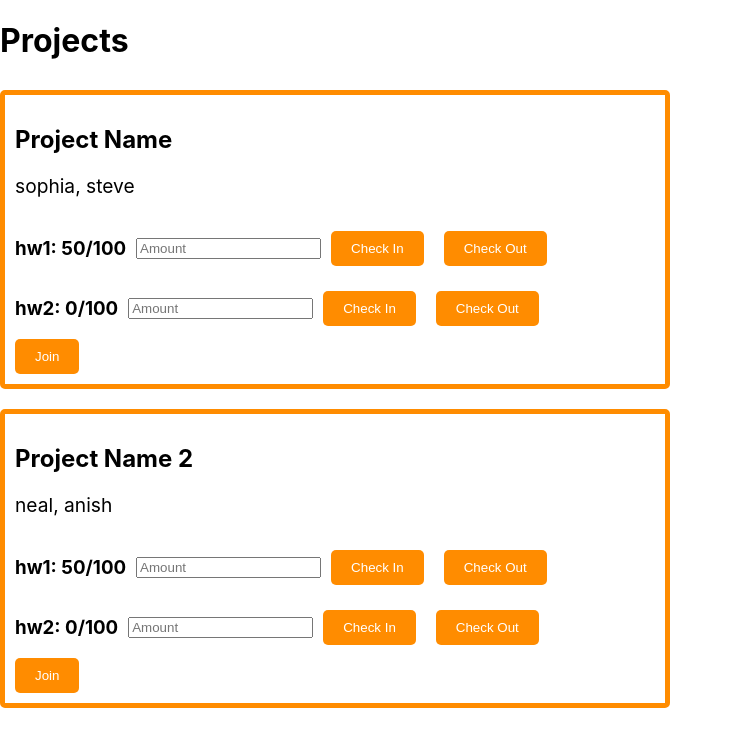
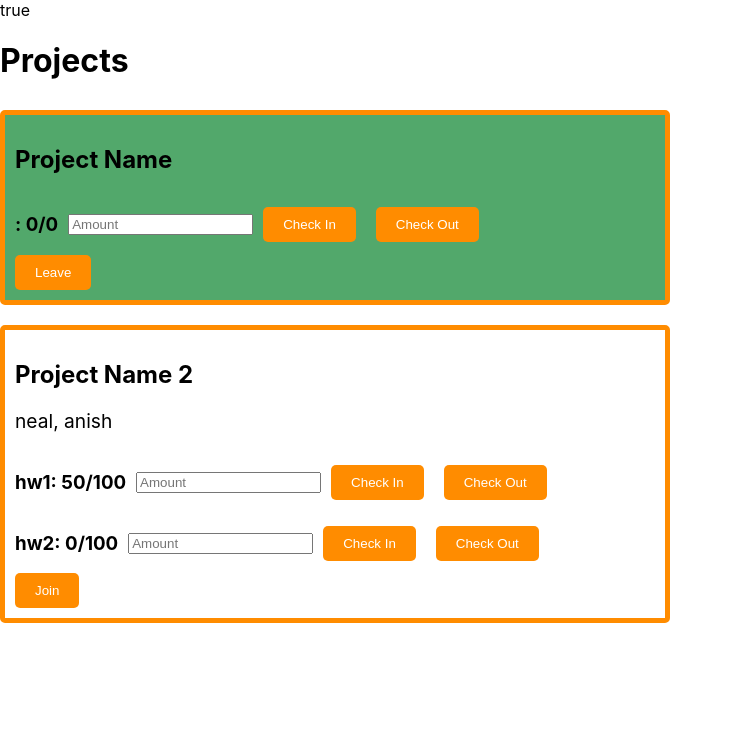
Before and after one commit to avanibhute02/vercel_test, a React (Create React App) app in the folder ReactFlask/: page /dashboard in a window 1280 px wide. Shown: the top 746 px of the page, without its empty margins (0-733 px from the left). Built offline with nearby package versions, Linux system fonts and the light colour scheme; no server answers.

Commit message:
backend stuff

```diff
--- a/ReactFlask/src/LoginPage.js
+++ b/ReactFlask/src/LoginPage.js
@@ -24,8 +24,8 @@ const [error, setError] = useState(false);
     const goToSignUp = () => {
     navigate('/signup'); // Navigates to the '/signup' route
   };
-    const goToDashboard = () => {
-    navigate('/dashboard'); // Navigates to the '/signup' route
+    const goToDashboard = (username) => {
+    navigate('/dashboard', {state: {username}}); // Navigates to the '/signup' route
   };
 const handleUsername = (e) => {
 	setUsername(e.target.value);
@@ -66,7 +66,7 @@ const handleSubmit = (e) => {
           if (data.code === 200) {
               setRpassword(data.password)
               setError(false);
-              goToDashboard();
+              goToDashboard(username);
           } else {
               setError(true);
               setRpassword("response code: " + data.code + " and message received: " + data.error);
--- a/ReactFlask/src/UserDashboardPage.js
+++ b/ReactFlask/src/UserDashboardPage.js
@@ -1,4 +1,5 @@
 import React, { useState } from 'react';
+import { useLocation } from 'react-router-dom';
 import './Dashboard.css';
 // import './App.css'
 
@@ -27,6 +28,7 @@ function ProjectsList({ projects }) {
 }
 
 function ProjectComponent({ project }) {
+
   const [isJoin, setStatus] = useState(project.status);
   const joinText = isJoin ? "Leave" : "Join";
 
@@ -170,42 +172,92 @@ function HardwareSet({ name, capacity, available, isJoin, project }) {
 function App() {
   const [error, setError] = useState(false);
   const [name, setName] = useState("");
+  const [flag, setFlag] = useState(0);
   const [users, setUsers] = useState([""]);
+  const [sets, setSets] = useState([""]);
+  const [available, setAvailable] = useState([0]);
+  const [cap, setCap] = useState([0]);
+  const [stat, setStat] = useState(true);
+  // const [part, setPart] = useState(false);
+  const location = useLocation();
+  const username = location.state && location.state.username;
+
+  const getStat = () =>{
+    var fetchURL = "/status/"+username
+    fetch(fetchURL)
+
+        .then((response) => response.text())
+        .then(function (data) {
+          data = JSON.parse(data);
 
 
-  var fetchURL="/setup/"
-        fetch(fetchURL)
+          if (data.code === 200) {
+            if (data.result === true) {
+              setStat(true)
+            } else{
+              setStat(false)
+            }
+          } else {
+            setError(true);
+          }
+          // if(stat===0){
+          //   setPart(false)
+          // }else { setPart(true)}
+        })
+    // data.name="hello"
+
+  }
+
+  const setup = () => {
+
+    var fetchURL = "/setup/"+username
+    fetch(fetchURL)
 
         .then((response) => response.text())
-        .then(function(data) {
+        .then(function (data) {
           data = JSON.parse(data);
 
 
           if (data.code === 200) {
             setError(false);
             setName(data.info.name)
-            // setUsers(data.info.users)
+            setUsers(data.info.users)
+            // setStat(data.info.status)
+            setSets(data.info.sets)
+            setAvailable(data.info.available)
+            setCap(data.info.cap)
+            setFlag(1)
           } else {
             setError(true);
           }
+          // if(stat===0){
+          //   setPart(false)
+          // }else { setPart(true)}
         })
     // data.name="hello"
+  }
+  if(flag===0) {
+    setup();
+    getStat();
+  }
 
 
 
   const projects = [
     {
       Name: name,
-      users: ["sophia", "steve"],
-      status: false,
-      setNames: ["hw1", "hw2"],
-      sets: ["50", "0"],
-      cap: ["100", "100"]
+      users: users,
+      status: stat,
+      // part: part,
+      setNames: sets,
+      sets: available,
+      cap: cap
     },
       {
       Name: "2",
       users: ["neal", "anish"],
-      status: false,
+      status: 0,
+      part:false,
       setNames: ["hw1", "hw2"],
       sets: ["50", "0"],
       cap: ["100", "100"]
@@ -213,9 +265,9 @@ function App() {
   ];
 
   return (
-      // <div>{name}
+        <div>{stat.toString()}
       <ProjectsList projects={projects} />
-      // </div>
+       </div>
         );
 
 }
```
Also changed, not shown: 12 other files (tests, documents, lock files or other folders).
